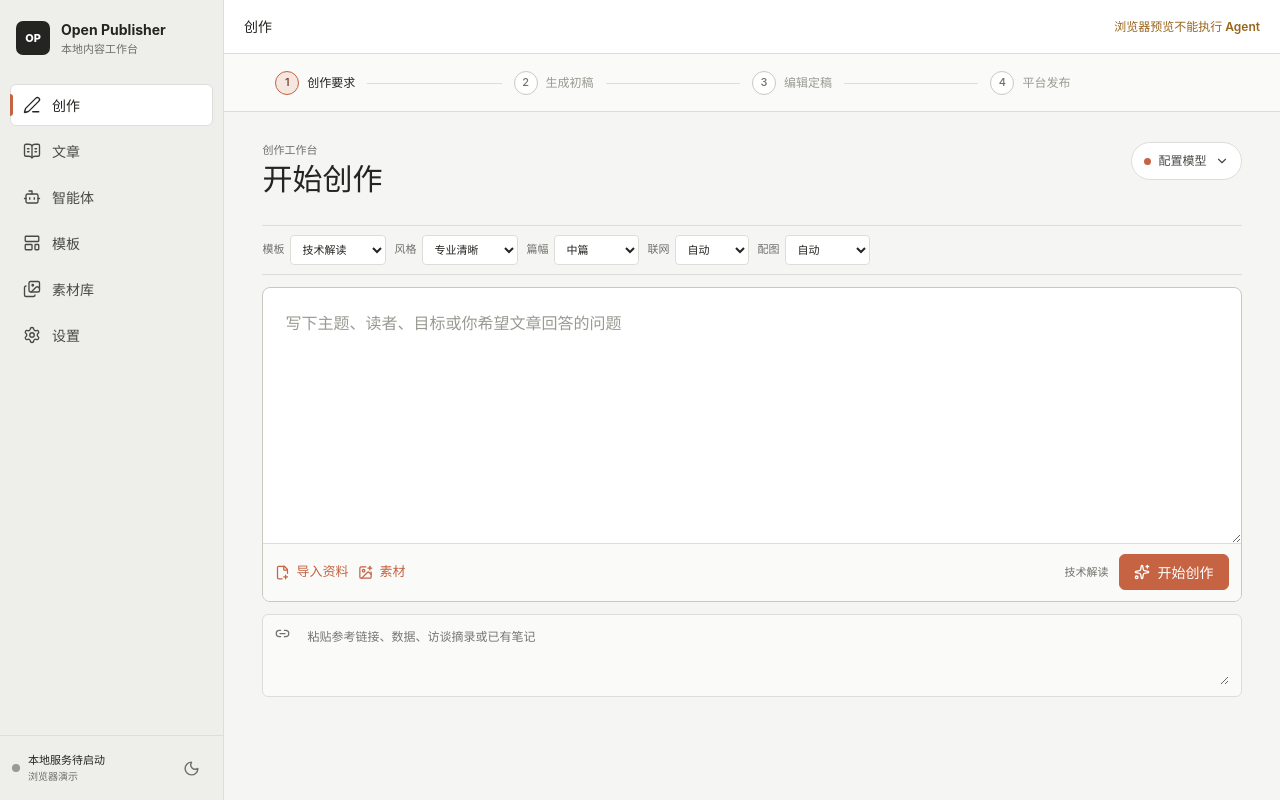
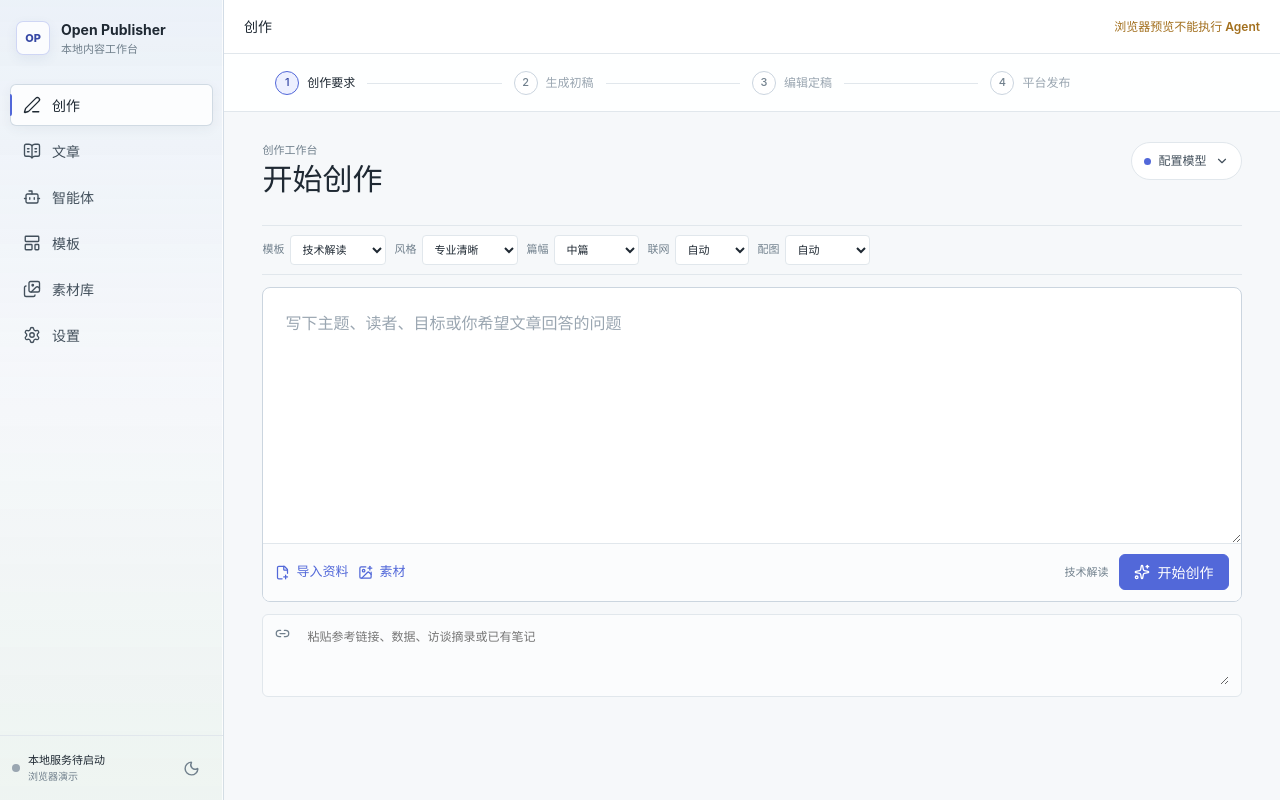
Before and after one commit to tllovesxs/open-publisher, a React (Vite) app in the folder apps/desktop/: page / in a window 1280 px wide. Built offline with nearby package versions, Linux system fonts and the light colour scheme.

Commit message:
style: refresh light workspace and agent timeline

```diff
--- a/apps/desktop/src/components/WorkflowWorkspace.tsx
+++ b/apps/desktop/src/components/WorkflowWorkspace.tsx
@@ -172,7 +172,7 @@ export function WorkflowWorkspace({ snapshot, progress = null, retryable = false
           {snapshot.status === "running" ? <LoaderCircle className="spin" size={15} /> : snapshot.status === "failed" ? <AlertCircle size={15} /> : <Check size={15} />}
         </span>
         <span className="workflow-workspace__toggle-copy">
-          <strong>工作区</strong>
+          <strong>Agent 工作流</strong>
           <small>{statusLabel} · {activityEvents.length} 项过程</small>
         </span>
         {open ? <ChevronDown aria-hidden="true" size={17} /> : <ChevronRight aria-hidden="true" size={17} />}
--- a/apps/desktop/src/styles.css
+++ b/apps/desktop/src/styles.css
@@ -2,30 +2,30 @@
   color-scheme: light;
   font-family:
     Inter, "SF Pro Text", "PingFang SC", "Microsoft YaHei", system-ui, sans-serif;
-  --canvas: #f5f5f3;
-  --sidebar: #eeeeeb;
+  --canvas: #f6f8fa;
+  --sidebar: rgba(239, 243, 248, 0.82);
   --surface: #ffffff;
-  --surface-raised: #fafaf8;
-  --surface-muted: #f0f0ed;
-  --ink: #242421;
-  --ink-soft: #494944;
-  --muted: #70706a;
-  --faint: #9a9a93;
-  --border: #deded9;
-  --border-strong: #c9c9c2;
-  --accent: #c56342;
-  --accent-hover: #a95034;
-  --accent-soft: #f5e6df;
-  --accent-ink: #743521;
-  --info: #3e7188;
-  --info-soft: #e5f0f4;
-  --success: #2f7655;
-  --success-soft: #e4f1e9;
-  --warning: #98651b;
-  --warning-soft: #f7edda;
-  --danger: #b4483f;
-  --danger-soft: #f8e6e3;
-  --shadow-overlay: 0 18px 48px rgba(34, 34, 31, 0.18);
+  --surface-raised: #fbfcfd;
+  --surface-muted: #f1f4f7;
+  --ink: #1f2933;
+  --ink-soft: #43505c;
+  --muted: #71808d;
+  --faint: #9aa6b1;
+  --border: #e1e7ec;
+  --border-strong: #cbd5df;
+  --accent: #5268d9;
+  --accent-hover: #4357bf;
+  --accent-soft: #edf0ff;
+  --accent-ink: #3648a5;
+  --info: #39769b;
+  --info-soft: #eaf4fa;
+  --success: #2f7b61;
+  --success-soft: #e7f5ee;
+  --warning: #a26f1d;
+  --warning-soft: #fff5df;
+  --danger: #b84b51;
+  --danger-soft: #fcebed;
+  --shadow-overlay: 0 18px 48px rgba(35, 49, 64, 0.14);
   --sidebar-width: 224px;
   --topbar-height: 54px;
   --lifecycle-height: 58px;
@@ -257,8 +257,12 @@ p {
   min-width: 0;
   min-height: 0;
   flex-direction: column;
-  border-right: 1px solid var(--border);
-  background: var(--sidebar);
+  border-right: 1px solid rgba(202, 213, 224, 0.72);
+  background:
+    linear-gradient(180deg, rgba(235, 241, 248, 0.92) 0%, rgba(246, 248, 251, 0.82) 48%, rgba(237, 244, 240, 0.88) 100%),
+    var(--sidebar);
+  box-shadow: inset -1px 0 rgba(255, 255, 255, 0.76);
+  backdrop-filter: blur(18px) saturate(120%);
 }
 
 .app-navigation__brand {
@@ -277,8 +281,10 @@ p {
   flex: 0 0 34px;
   place-items: center;
   border-radius: 7px;
-  background: var(--ink);
-  color: var(--surface);
+  border: 1px solid rgba(82, 104, 217, 0.25);
+  background: rgba(255, 255, 255, 0.78);
+  color: var(--accent-ink);
+  box-shadow: 0 4px 12px rgba(61, 83, 145, 0.08);
   font-size: 11px;
   font-weight: 800;
 }
@@ -336,15 +342,16 @@ p {
 }
 
 .app-navigation__item:hover {
-  background: color-mix(in srgb, var(--surface) 64%, transparent);
+  background: rgba(255, 255, 255, 0.62);
   color: var(--ink);
 }
 
 .app-navigation__item.is-active {
-  border-color: var(--border);
-  background: var(--surface);
+  border-color: rgba(205, 215, 225, 0.92);
+  background: rgba(255, 255, 255, 0.82);
   color: var(--ink);
   font-weight: 650;
+  box-shadow: 0 3px 12px rgba(47, 64, 84, 0.06);
 }
 
 .app-navigation__item.is-active::before {
@@ -352,7 +359,7 @@ p {
   top: 9px;
   bottom: 9px;
   left: -1px;
-  width: 3px;
+  width: 2px;
   border-radius: 0 3px 3px 0;
   background: var(--accent);
   content: "";
@@ -431,7 +438,8 @@ p {
   gap: 12px;
   padding: 0 20px;
   border-bottom: 1px solid var(--border);
-  background: var(--surface);
+  background: rgba(255, 255, 255, 0.92);
+  backdrop-filter: blur(14px);
 }
 
 .workspace-topbar > strong {
@@ -469,7 +477,7 @@ p {
   margin: 0;
   padding: 0 max(24px, 4vw);
   border-bottom: 1px solid var(--border);
-  background: var(--surface-raised);
+  background: rgba(255, 255, 255, 0.94);
   list-style: none;
 }
 
@@ -1374,7 +1382,9 @@ p {
   grid-template-rows: auto minmax(0, 1fr);
   overflow: hidden;
   border-left: 1px solid var(--border);
-  background: var(--surface-raised);
+  background: rgba(255, 255, 255, 0.92);
+  box-shadow: -10px 0 28px rgba(45, 62, 82, 0.035);
+  backdrop-filter: blur(12px);
   transition: width 200ms ease-out;
 }
 
@@ -1384,19 +1394,19 @@ p {
 
 .workflow-workspace__toggle {
   display: flex;
-  min-height: 56px;
+  min-height: 62px;
   align-items: center;
   gap: 10px;
   padding: 8px 13px;
   border: 0;
   border-bottom: 1px solid var(--border);
-  background: transparent;
+  background: rgba(255, 255, 255, 0.58);
   color: var(--ink);
   text-align: left;
 }
 
 .workflow-workspace__toggle:hover {
-  background: var(--surface-muted);
+  background: #f8fafc;
 }
 
 .workflow-workspace__state {
@@ -1411,7 +1421,8 @@ p {
 }
 
 .workflow-workspace__state.is-running {
-  background: var(--accent-soft);
+  border: 1px solid #d5dcff;
+  background: #f0f3ff;
   color: var(--accent-ink);
 }
 
@@ -1484,6 +1495,7 @@ p {
 
 .workflow-workspace__tabs button[aria-selected="true"] {
   border-bottom-color: var(--accent);
+  background: #fafbff;
   color: var(--ink);
   font-weight: 650;
 }
@@ -1513,11 +1525,17 @@ p {
 .workflow-timeline__item {
   position: relative;
   display: grid;
-  min-height: 48px;
+  min-height: 52px;
   grid-template-columns: 28px minmax(0, 1fr) auto;
   align-items: start;
   gap: 8px;
-  padding: 4px 0 8px;
+  padding: 6px 7px 10px 4px;
+  border-radius: 8px;
+  transition: background-color 160ms ease;
+}
+
+.workflow-timeline__item.is-running {
+  background: #f7f9ff;
 }
 
 .workflow-timeline__item::before {
@@ -1601,11 +1619,11 @@ p {
 
 .workflow-timeline__progress {
   display: block;
-  height: 3px;
+  height: 4px;
   margin-top: 7px;
   overflow: hidden;
   border-radius: 99px;
-  background: var(--surface-muted);
+  background: #e8edf4;
 }
 
 .workflow-timeline__progress::after {
@@ -1613,7 +1631,7 @@ p {
   width: var(--progress);
   height: 100%;
   border-radius: inherit;
-  background: var(--accent);
+  background: linear-gradient(90deg, #5268d9, #7d8eea);
   content: "";
   transition: width 180ms ease-out;
 }
```
